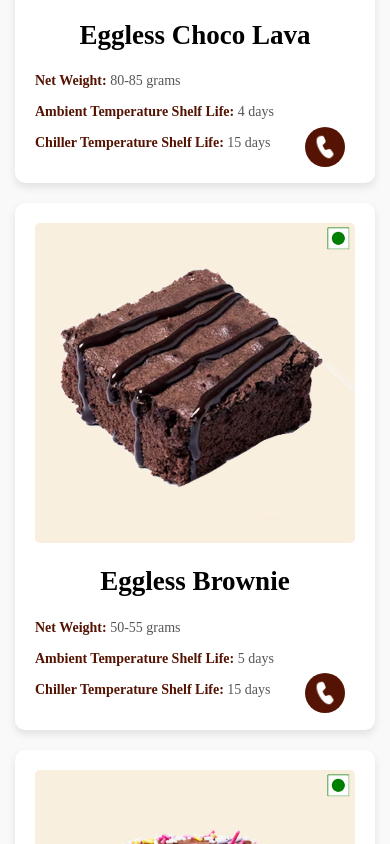
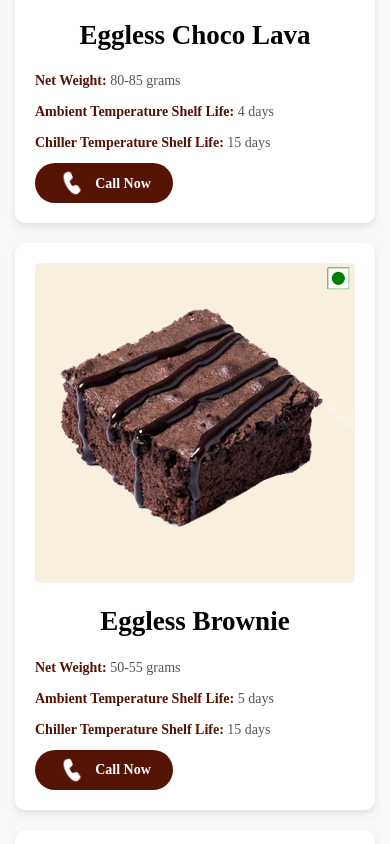
Before and after one commit to hariprasatham/golden-bits, a React (Vite) app: page / in a window 390 px wide. Shown: the part 2160-3004 px from the top of the page. Built offline with nearby package versions, Linux system fonts and the light colour scheme; a web font is replaced by a local one.

Commit message:
product card button style update for responsive

```diff
--- a/src/components/ProductList.css
+++ b/src/components/ProductList.css
@@ -112,6 +112,15 @@
   align-items: center;
   justify-content: center;
   padding: 0;
+  text-decoration: none;
+  color:white;
+}
+
+.call-button .call-button-text {
+  display: none; /* Hide text by default */
+  margin-left: 8px;
+  font-size: 14px;
+  font-weight: bold;
 }
 
 .call-button img {
@@ -158,3 +167,33 @@
     top: 450px;
   }
 }
+
+@media (max-width: 520px) {
+
+
+  .call-button {
+    position: static; /* or position: relative; */
+        top: auto; /* Resetting position-related properties */
+        left: auto;
+        display: inline-flex;
+        align-items: center;
+        gap: 0px;
+        background-color: #551403;
+        color: #FFF;
+        text-decoration: none;
+        padding: 10px 10px;
+        border-radius: 35px;
+        border: none;
+        font: var(--font_5);
+        transition: background 0.3s;
+        width: 138px;
+
+
+  }
+
+  .call-button .call-button-text {
+  display: block; /* Hide text by default */
+  font-size: 14px;
+  font-weight: bold;
+}
+}
--- a/src/components/ProductList.jsx
+++ b/src/components/ProductList.jsx
@@ -108,7 +108,7 @@ const ProductList = () => {
                       <span className="detail-label">Type:</span> {product.additionalInfo}
                     </p>
                   )}
-                  <a className="call-button" href="tel:8056691007"><img src={call} alt='product_img'/></a>
+                  <a className="call-button" href="tel:8056691007"><img src={call} alt='product_img'/><span className='call-button-text'>Call Now</span></a>
                 </div>
               </div>
             </div>
```
